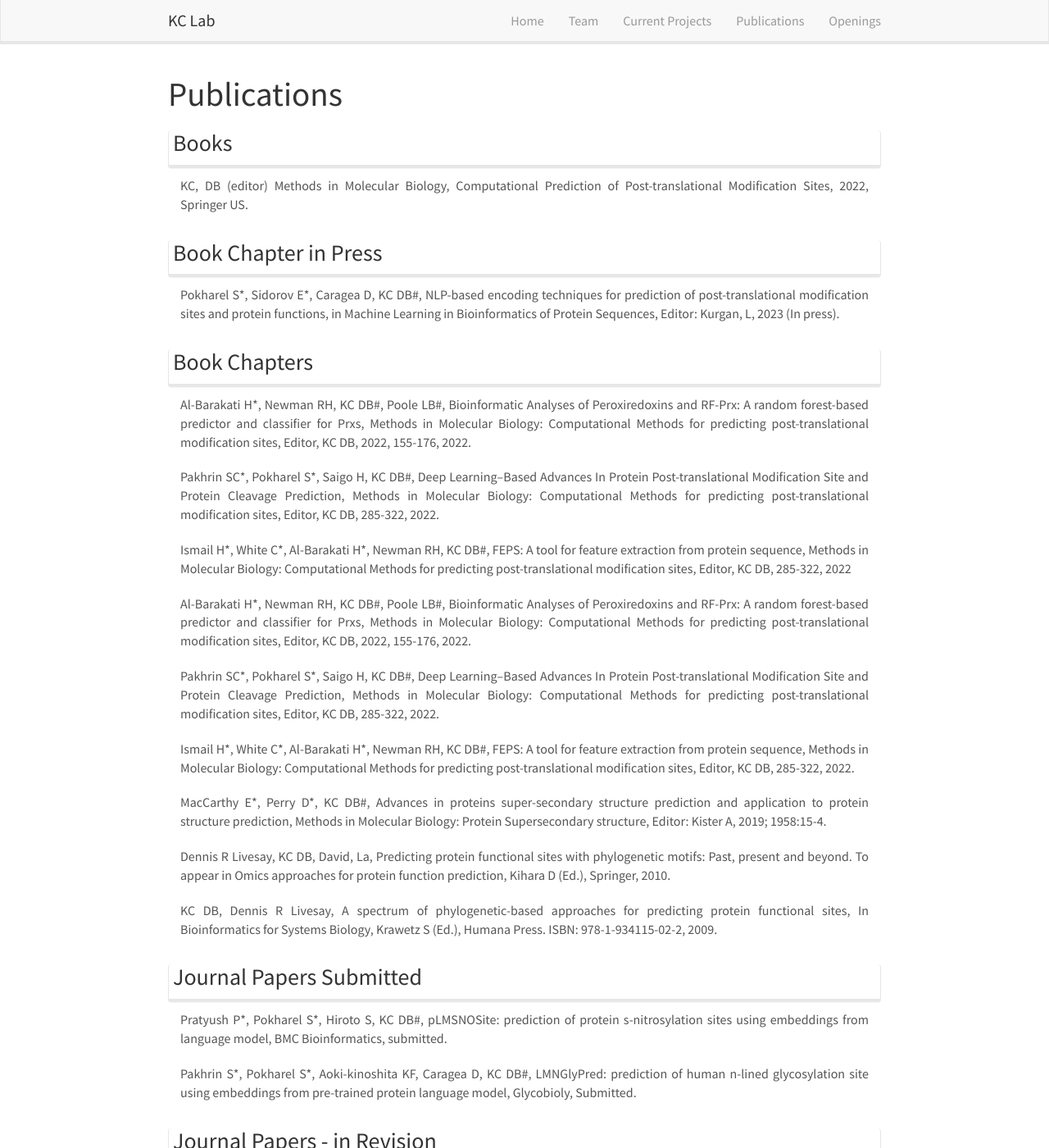
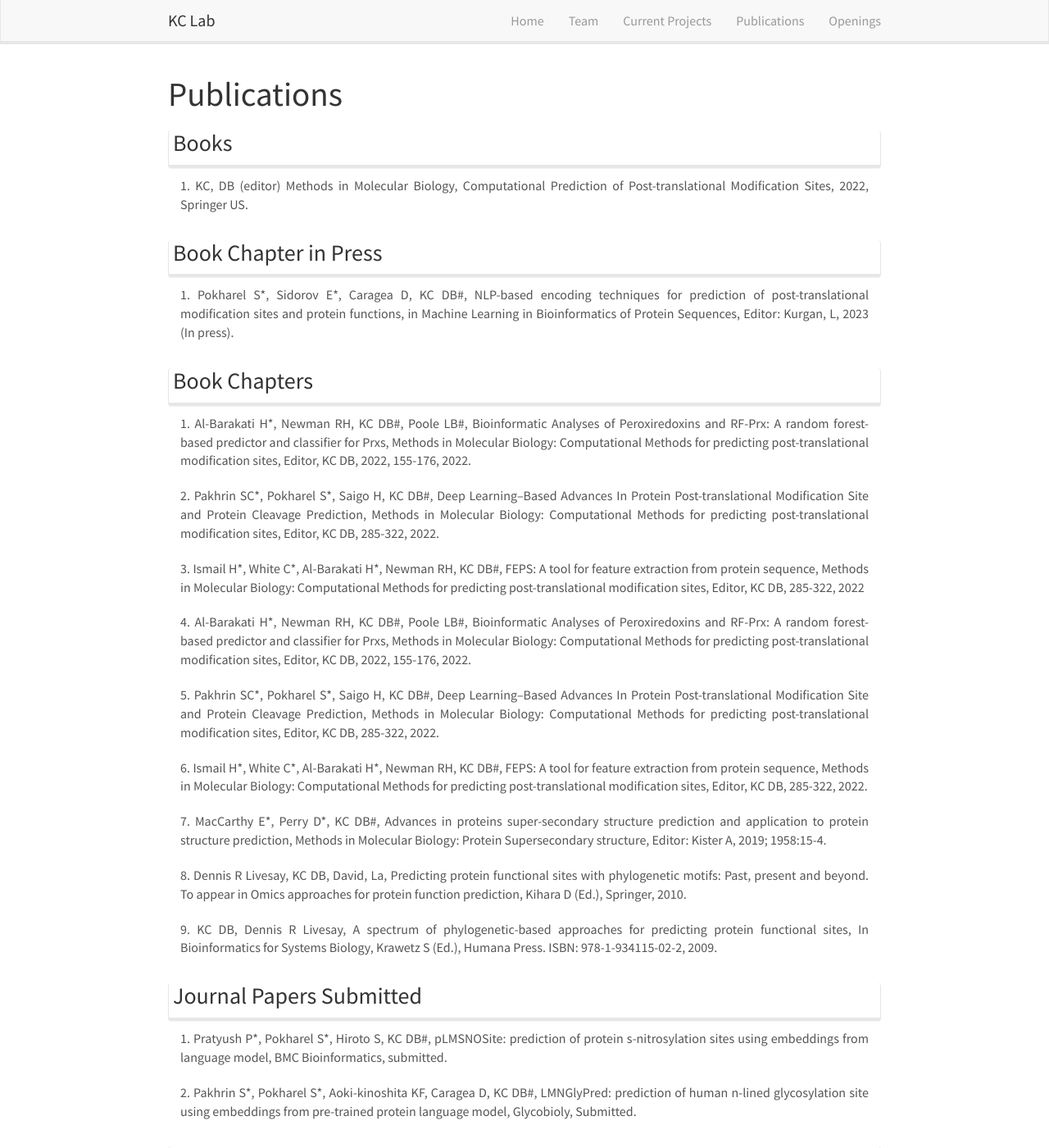
Before and after one commit to pawelparker/KCLabMTU.github.io, a Jekyll site: the page built from _pages/publications.html, in a window 1280 px wide and 1400 px high. Shown: the whole window at 82% size. Built offline with Jekyll 4.4.1, drawn with Linux system fonts in a browser that asks for light colours; nearby versions of some CDN libraries; some of the changed text lies outside the part shown.

Commit message:
Update publications.html

```diff
--- a/_pages/publications.html
+++ b/_pages/publications.html
@@ -10,59 +10,46 @@ permalink: /publications/
    <div class="panel panel-default" >
       <h3 style="margin-left: 5px">Books</h3>
    </div>
-   <div class="panel-heading">
-      KC, DB (editor) Methods in Molecular Biology, Computational Prediction of Post-translational Modification Sites, 2022, Springer US.
+   <div class="panel-heading">1. KC, DB (editor) Methods in Molecular Biology, Computational Prediction of Post-translational Modification Sites, 2022, Springer US.
    </div>
    <div class="panel panel-default" >
       <h3 style="margin-left: 5px">Book Chapter in Press</h3>
    </div>
-   <div class="panel-heading">
-      Pokharel S*, Sidorov E*, Caragea D, KC DB#, NLP-based encoding techniques for prediction of post-translational modification sites and protein functions, in Machine Learning in Bioinformatics of Protein Sequences, Editor: Kurgan, L, 2023 (In press).
+   <div class="panel-heading">1. Pokharel S*, Sidorov E*, Caragea D, KC DB#, NLP-based encoding techniques for prediction of post-translational modification sites and protein functions, in Machine Learning in Bioinformatics of Protein Sequences, Editor: Kurgan, L, 2023 (In press).
    </div>
    <div class="panel panel-default" >
       <h3 style="margin-left: 5px">Book Chapters</h3>
    </div>
-   <div class="panel-heading">
-      Al-Barakati H*, Newman RH, KC DB#, Poole LB#, Bioinformatic Analyses of Peroxiredoxins and RF-Prx: A random forest-based predictor and classifier for Prxs, Methods in Molecular Biology: Computational Methods for predicting post-translational modification sites, Editor, KC DB, 2022, 155-176, 2022.
+   <div class="panel-heading">1. Al-Barakati H*, Newman RH, KC DB#, Poole LB#, Bioinformatic Analyses of Peroxiredoxins and RF-Prx: A random forest-based predictor and classifier for Prxs, Methods in Molecular Biology: Computational Methods for predicting post-translational modification sites, Editor, KC DB, 2022, 155-176, 2022.
    </div>
-   <div class="panel-heading">
-      Pakhrin SC*, Pokharel S*, Saigo H, KC DB#, Deep Learning–Based Advances In Protein Post-translational Modification Site and Protein Cleavage Prediction, Methods in Molecular Biology: Computational Methods for predicting post-translational modification sites, Editor, KC DB, 285-322, 2022.
+   <div class="panel-heading">2. Pakhrin SC*, Pokharel S*, Saigo H, KC DB#, Deep Learning–Based Advances In Protein Post-translational Modification Site and Protein Cleavage Prediction, Methods in Molecular Biology: Computational Methods for predicting post-translational modification sites, Editor, KC DB, 285-322, 2022.
    </div>
-   <div class="panel-heading">
-      Ismail H*, White C*, Al-Barakati H*, Newman RH, KC DB#, FEPS: A tool for feature extraction from protein sequence, Methods in Molecular Biology: Computational Methods for predicting post-translational modification sites, Editor, KC DB, 285-322, 2022
+   <div class="panel-heading">3. Ismail H*, White C*, Al-Barakati H*, Newman RH, KC DB#, FEPS: A tool for feature extraction from protein sequence, Methods in Molecular Biology: Computational Methods for predicting post-translational modification sites, Editor, KC DB, 285-322, 2022
    </div>
-   <div class="panel-heading">
-      Al-Barakati H*, Newman RH, KC DB#, Poole LB#, Bioinformatic Analyses of Peroxiredoxins and RF-Prx: A random forest-based predictor and classifier for Prxs, Methods in Molecular Biology: Computational Methods for predicting post-translational modification sites, Editor, KC DB, 2022, 155-176, 2022.
+   <div class="panel-heading">4. Al-Barakati H*, Newman RH, KC DB#, Poole LB#, Bioinformatic Analyses of Peroxiredoxins and RF-Prx: A random forest-based predictor and classifier for Prxs, Methods in Molecular Biology: Computational Methods for predicting post-translational modification sites, Editor, KC DB, 2022, 155-176, 2022.
    </div>
-   <div class="panel-heading">
-      Pakhrin SC*, Pokharel S*, Saigo H, KC DB#, Deep Learning–Based Advances In Protein Post-translational Modification Site and Protein Cleavage Prediction, Methods in Molecular Biology: Computational Methods for predicting post-translational modification sites, Editor, KC DB, 285-322, 2022.
+   <div class="panel-heading">5. Pakhrin SC*, Pokharel S*, Saigo H, KC DB#, Deep Learning–Based Advances In Protein Post-translational Modification Site and Protein Cleavage Prediction, Methods in Molecular Biology: Computational Methods for predicting post-translational modification sites, Editor, KC DB, 285-322, 2022.
    </div>
-   <div class="panel-heading">
-      Ismail H*, White C*, Al-Barakati H*, Newman RH, KC DB#, FEPS: A tool for feature extraction from protein sequence, Methods in Molecular Biology: Computational Methods for predicting post-translational modification sites, Editor, KC DB, 285-322, 2022.
+   <div class="panel-heading">6. Ismail H*, White C*, Al-Barakati H*, Newman RH, KC DB#, FEPS: A tool for feature extraction from protein sequence, Methods in Molecular Biology: Computational Methods for predicting post-translational modification sites, Editor, KC DB, 285-322, 2022.
    </div>
-   <div class="panel-heading">
-      MacCarthy E*, Perry D*, KC DB#, Advances in proteins super-secondary structure prediction and application to protein structure prediction, Methods in Molecular Biology: Protein Supersecondary structure, Editor: Kister A, 2019; 1958:15-4.
+   <div class="panel-heading">7. MacCarthy E*, Perry D*, KC DB#, Advances in proteins super-secondary structure prediction and application to protein structure prediction, Methods in Molecular Biology: Protein Supersecondary structure, Editor: Kister A, 2019; 1958:15-4.
    </div>
-   <div class="panel-heading">
-      Dennis R Livesay, KC DB, David, La, Predicting protein functional sites with phylogenetic motifs: Past, present and beyond. To appear in Omics approaches for protein function prediction, Kihara D (Ed.), Springer, 2010.
+   <div class="panel-heading">8. Dennis R Livesay, KC DB, David, La, Predicting protein functional sites with phylogenetic motifs: Past, present and beyond. To appear in Omics approaches for protein function prediction, Kihara D (Ed.), Springer, 2010.
    </div>
-   <div class="panel-heading">
-      KC DB, Dennis R Livesay, A spectrum of phylogenetic-based approaches for predicting protein functional sites, In Bioinformatics for Systems Biology, Krawetz S (Ed.), Humana Press. ISBN: 978-1-934115-02-2, 2009.
+   <div class="panel-heading">9. KC DB, Dennis R Livesay, A spectrum of phylogenetic-based approaches for predicting protein functional sites, In Bioinformatics for Systems Biology, Krawetz S (Ed.), Humana Press. ISBN: 978-1-934115-02-2, 2009.
    </div>
    <div class="panel panel-default" >
       <h3 style="margin-left: 5px">Journal Papers Submitted</h3>
    </div>
-   <div class="panel-heading">
-      Pratyush P*, Pokharel S*, Hiroto S, KC DB#, pLMSNOSite:  prediction of protein s-nitrosylation sites using embeddings from language model, BMC Bioinformatics, submitted.
+   <div class="panel-heading">1. Pratyush P*, Pokharel S*, Hiroto S, KC DB#, pLMSNOSite:  prediction of protein s-nitrosylation sites using embeddings from language model, BMC Bioinformatics, submitted.
    </div>
-   <div class="panel-heading">
-      Pakhrin S*, Pokharel S*, Aoki-kinoshita KF, Caragea D, KC DB#, LMNGlyPred: prediction of human n-lined glycosylation site using embeddings from pre-trained protein language model, Glycobioly, Submitted.
+   <div class="panel-heading">2. Pakhrin S*, Pokharel S*, Aoki-kinoshita KF, Caragea D, KC DB#, LMNGlyPred: prediction of human n-lined glycosylation site using embeddings from pre-trained protein language model, Glycobioly, Submitted.
    </div>
+
    <div class="panel panel-default" >
-      <h3 style="margin-left: 5px">Journal Papers - in Revision </h3>
+      <h3 style="margin-left: 5px">Journal Papers - Accepted</h3>
    </div>
-   <div class="panel-heading">
-      Pokharel S*, Pratyush P*, Heinzinger M, Newman RH, KC DB#, LMSuccSite: Improving Protein succinylation sites prediction using embeddings from protein language model, Scientific Reports, In Revision.
+   <div class="panel-heading">1. Pokharel S*, Pratyush P*, Heinzinger M, Newman RH, KC DB#, LMSuccSite: Improving Protein succinylation sites prediction using embeddings from protein language model, Scientific Reports, In Revision.
    </div>
    <div class="panel panel-default" >
       <h3 style="margin-left: 5px">Journal Papers – Published </h3>
```
